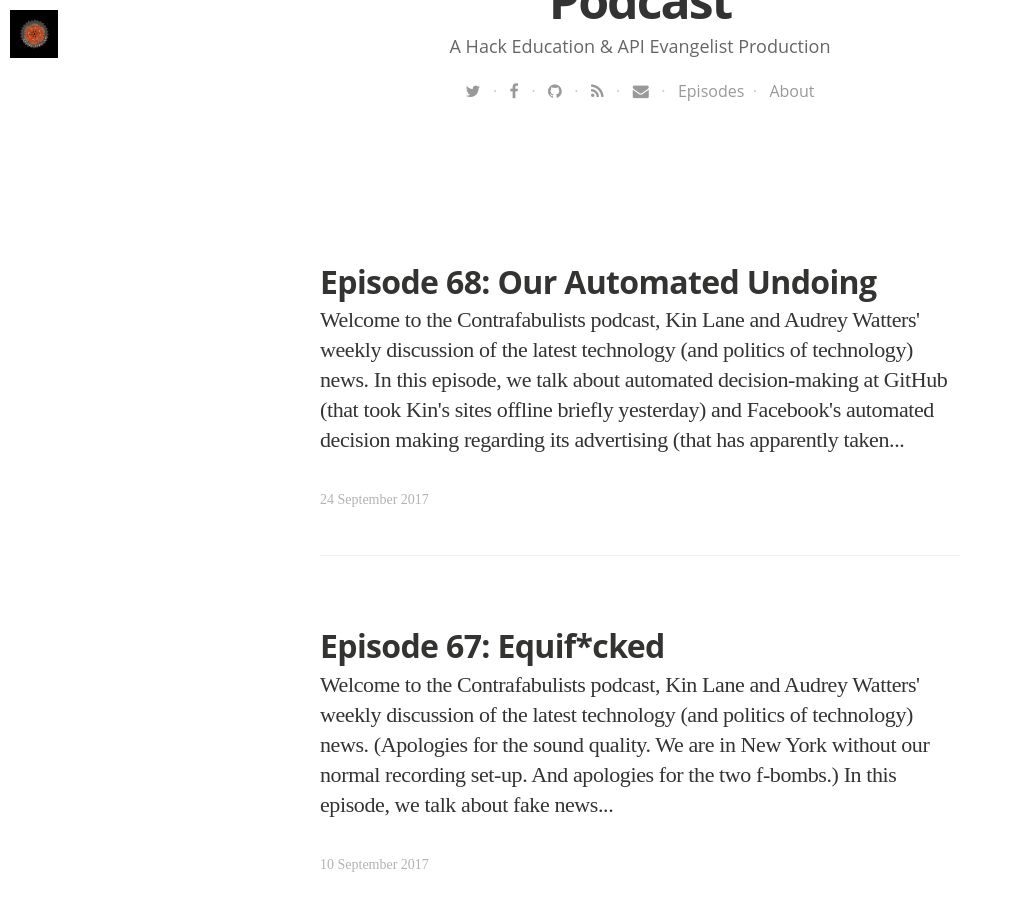
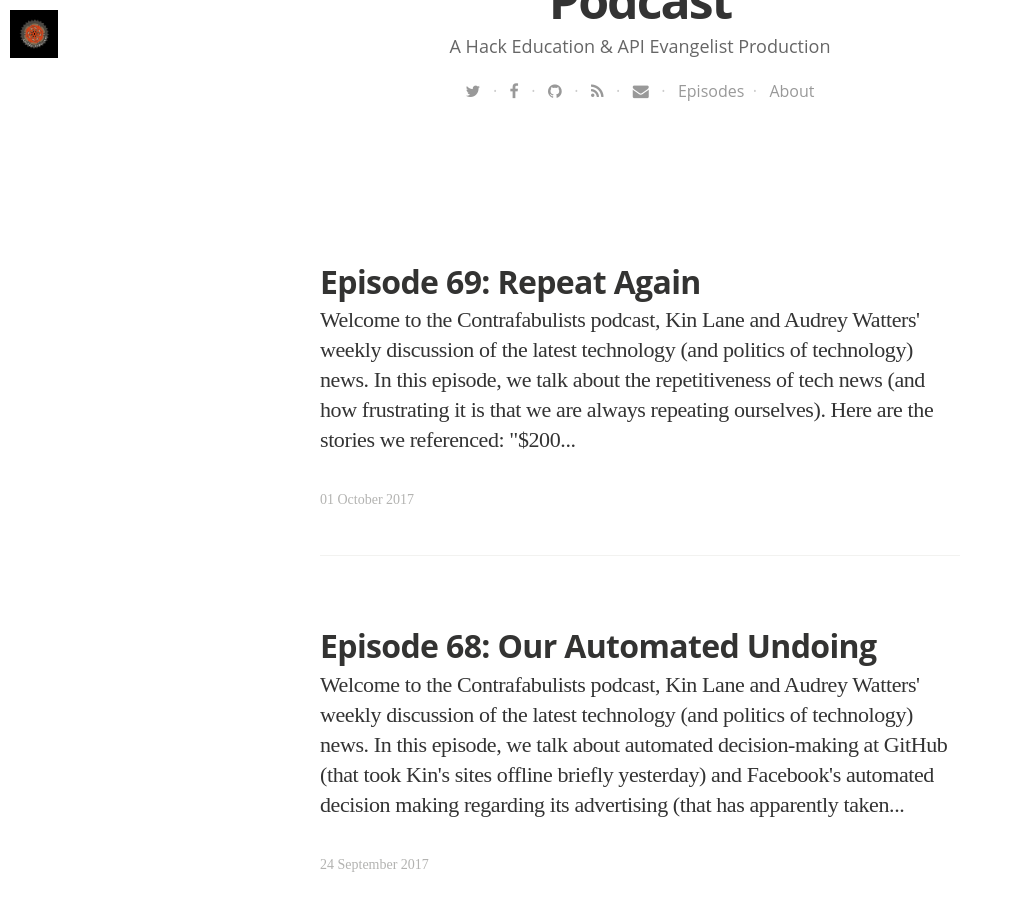
Before and after one commit to Contrafabulists/podcast, a Jekyll site: the page built from blog/index.html, in a window 1280 px wide and 900 px high, scrolled down 609 px. Shown: the whole window, without its empty margins (0-1013 px from the left). Built offline with Jekyll 4.4.1, drawn with Linux system fonts in a browser that asks for light colours; nearby versions of some CDN libraries; some web fonts are replaced; the list of posts is cut into pages by our own code; some of the changed text lies outside the part shown.

Commit message:
new episode

```diff
--- a/_data/podcasts.yaml
+++ b/_data/podcasts.yaml
@@ -992,3 +992,17 @@
   tags:
   - Technology
   - Politics
+- title: "Contrafabulists Episode 69"
+  summary: "In this episode, we talk about the repetitiveness of tech news."
+  description: "In this episode, we talk about the repetitiveness of tech news."
+  subtitle: "Tech, Scrutinized"
+  image: /assets/images/cog-big.png
+  audio_file: http://s3.amazonaws.com/contrafabulists/2017-10-01-episode-69.mp3
+  audio_length: 60887375
+  sound_cloud: https://soundcloud.com/contrafabulists/episode-69
+  duration: '0:42:17'
+  publish_date: "2017-10-01 19:15:00"
+  url: 2017/10/01/episode-69
+  tags:
+  - Technology
+  - Politics
--- /dev/null
+++ b/_posts/2017-10-01-episode-69.html
@@ -0,0 +1,21 @@
+---
+layout: post
+title: "Episode 69: Repeat Again"
+date: 2017-10-01 19:15:00 +0000
+image: https://s3.amazonaws.com/contrafabulists/2017-10-01-repeat.jpg
+imagecredits: https://www.flickr.com/photos/markseton/13493987154
+---
+<p>Welcome to the Contrafabulists podcast, <a href="http://kinlane.com">Kin Lane</a> and <a href="http://audreywatters.com">Audrey Watters</a>' weekly discussion of the latest technology (and politics of technology) news.</p>
+
+<p>In this episode, we talk about the repetitiveness of tech news (and how frustrating it is that we are always repeating ourselves).</p>
+
+<iframe width="100%" height="166" scrolling="no" frameborder="no" src="https://w.soundcloud.com/player/?url=https%3A//api.soundcloud.com/tracks/344918943&amp;color=%23ff5500&amp;auto_play=false&amp;hide_related=false&amp;show_comments=true&amp;show_user=true&amp;show_reposts=false"></iframe>
+
+<p>Here are the stories we referenced:</p>
+
+<ul>
+<li>"<a href="https://medium.com/@codeorg/200-million-a-year-for-computer-science-6daf7e16fcc0">$200 million a year for computer science</a>" via Code.org</li>
+<li>"<a href="https://www.theatlantic.com/technology/archive/2017/09/saving-the-world-from-code/540393/">The Coming Software Apocalypse</a>" via The Atlantic</li>
+</ul>
+
+<p>Feedback is welcome. (You should <a href="mailto:kinlane@gmail.com">email Kin</a> with it though, not Audrey.)</p>
--- a/index.html
+++ b/index.html
@@ -6,7 +6,7 @@ layout: default
 
 <p>Welcome to The Contrafabulists podcast, <a href="http://kinlane.com">Kin Lane</a> and <a href="http://audreywatters.com">Audrey Watters</a>' weekly discussion of the latest technology news.</p>
 
-<p><strong>Latest Episode: <a href="http://podcast.contrafabulists.com/2017/09/24/episode-68">68: Our Automated Undoing</a></strong>
+<p><strong>Latest Episode: <a href="http://podcast.contrafabulists.com/2017/10/01/episode-69">69: Repeat Again</a></strong>
 
 <p><strong>To Subscribe</strong>: You can subscribe to the podcast via iTunes, Stitcher, or <a href="https://soundcloud.com/contrafabulists">Soundcloud</a> (or via any other app that supports <a href="http://podcast.contrafabulists.com/feed.xml">RSS</a>). The <a href="http://podcast.contrafabulists.com/blog/">show notes</a> can be found <a href="http://podcast.contrafabulists.com/blog/">on this blog</a> and can also be subscribed to <a href="http://podcast.contrafabulists.com/blog.xml">via RSS</a>. These are all included as part of <a href="http://hackeducation.us5.list-manage1.com/subscribe?u=0ab07657df870af8eb101b4e5&id=c0e1f570cf">the weekly Contrafabulists Newsletter</a>.</p>
 
```
